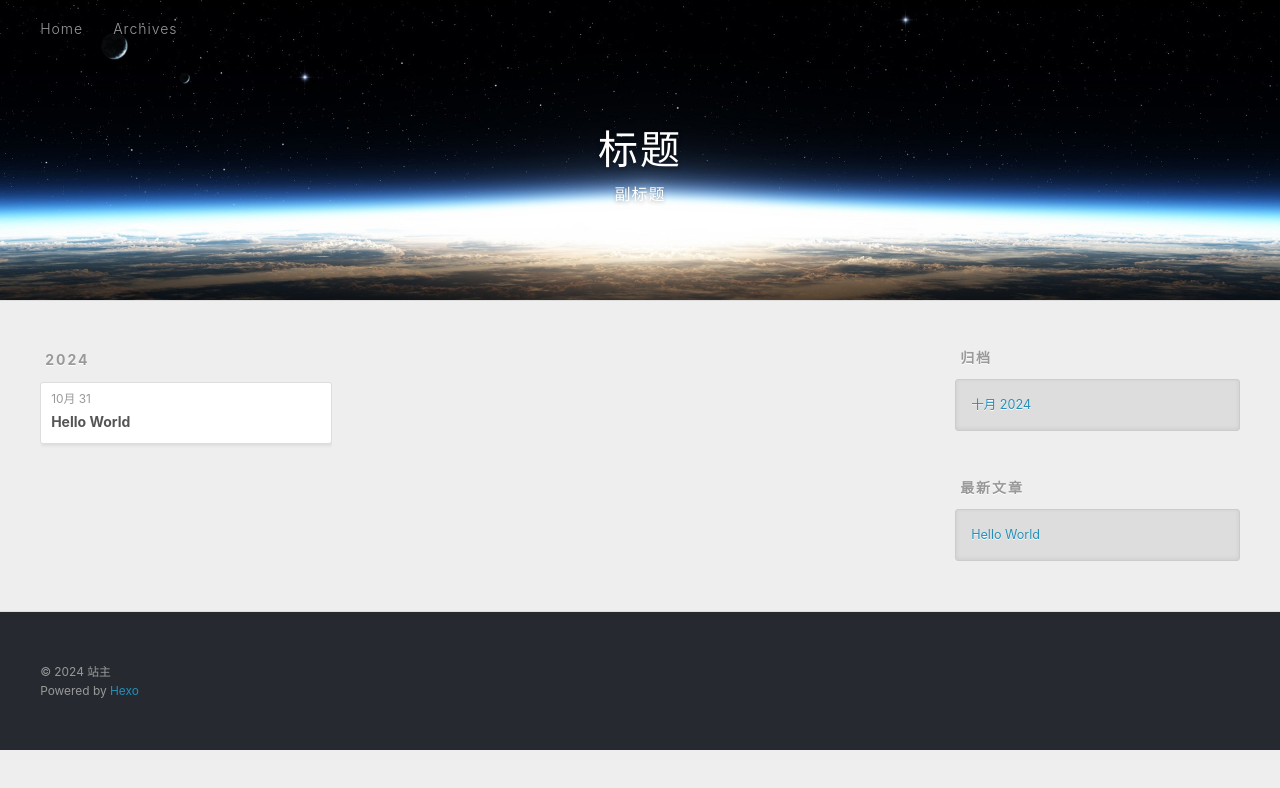
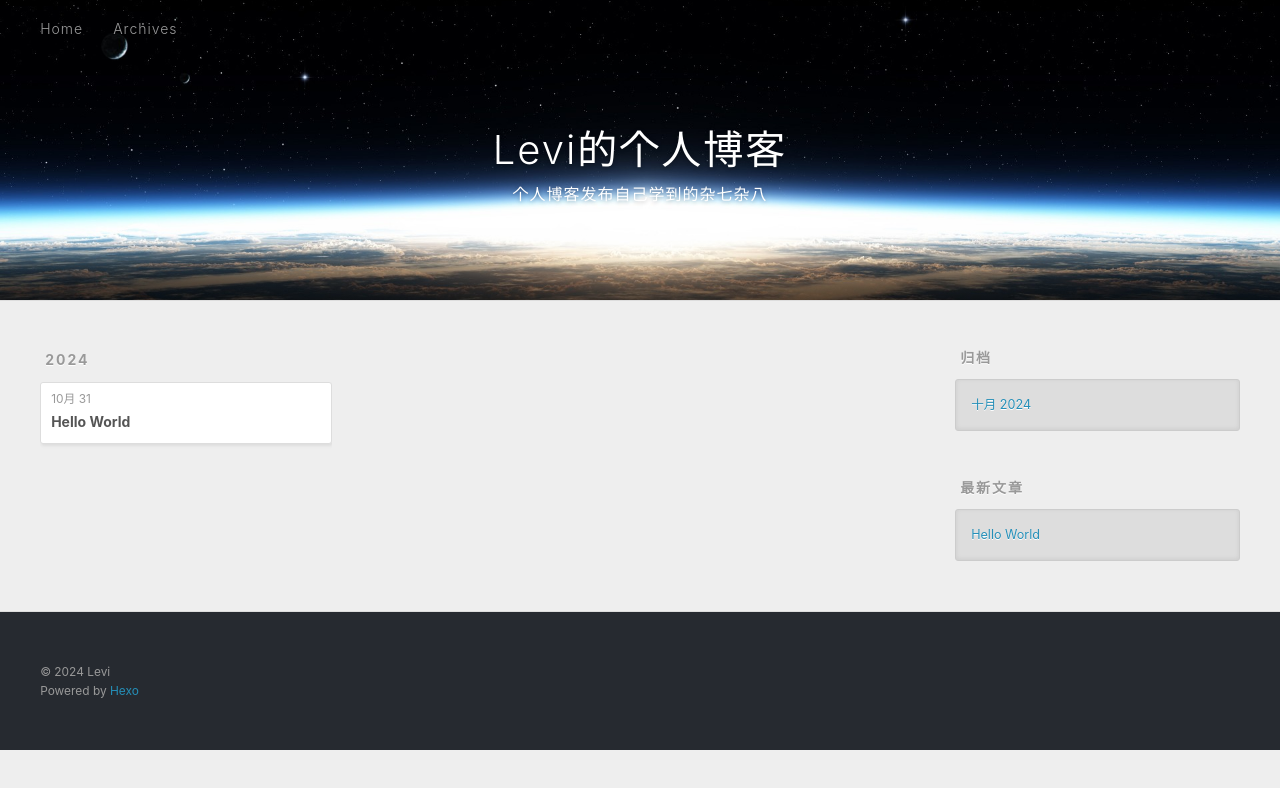
Before and after one commit to liweier123/liweier123.github.io, a plain HTML site: page archives/2024/10/index.html in a window 1280 px wide. Drawn offline with Linux system fonts and the light colour scheme.

Commit message:
Site updated: 2024-10-31 20:34:16

```diff
--- a/archives/2024/10/index.html
+++ b/archives/2024/10/index.html
@@ -4,20 +4,19 @@
   <meta charset="utf-8">
 
 
-  <title>归档: 2024/10 | 标题</title>
+  <title>归档: 2024/10 | Levi的个人博客</title>
   <meta name="viewport" content="width=device-width, initial-scale=1, shrink-to-fit=no">
-  <meta name="description" content="描述">
+  <meta name="description" content="网络运维，java，前端，网络，数学">
 <meta property="og:type" content="website">
-<meta property="og:title" content="标题">
+<meta property="og:title" content="Levi的个人博客">
 <meta property="og:url" content="http://example.com/archives/2024/10/index.html">
-<meta property="og:site_name" content="标题">
-<meta property="og:description" content="描述">
+<meta property="og:site_name" content="Levi的个人博客">
+<meta property="og:description" content="网络运维，java，前端，网络，数学">
 <meta property="og:locale" content="zh_CN">
-<meta property="article:author" content="站主">
-<meta property="article:tag" content="关键字">
+<meta property="article:author" content="Levi">
 <meta name="twitter:card" content="summary">
 
-    <link rel="alternate" href="/atom.xml" title="标题" type="application/atom+xml">
+    <link rel="alternate" href="/atom.xml" title="Levi的个人博客" type="application/atom+xml">
 
 
     <link rel="shortcut icon" href="/favicon.png">
@@ -42,11 +41,11 @@
   <div id="header-outer" class="outer">
     <div id="header-title" class="inner">
       <h1 id="logo-wrap">
-        <a href="/" id="logo">标题</a>
+        <a href="/" id="logo">Levi的个人博客</a>
       </h1>
 
         <h2 id="subtitle-wrap">
-          <a href="/" id="subtitle">副标题</a>
+          <a href="/" id="subtitle">个人博客发布自己学到的杂七杂八</a>
         </h2>
 
     </div>
@@ -154,7 +153,7 @@
   <div class="outer">
     <div id="footer-info" class="inner">
 
-      &copy; 2024 站主<br>
+      &copy; 2024 Levi<br>
       Powered by <a href="https://hexo.io/" target="_blank">Hexo</a>
     </div>
   </div>
```
Also changed, not shown: 2024/10/31/hello-world/index.html (+7 -8 lines), archives/2024/index.html (+10 -11 lines), archives/index.html (+10 -11 lines), index.html (+10 -11 lines).
